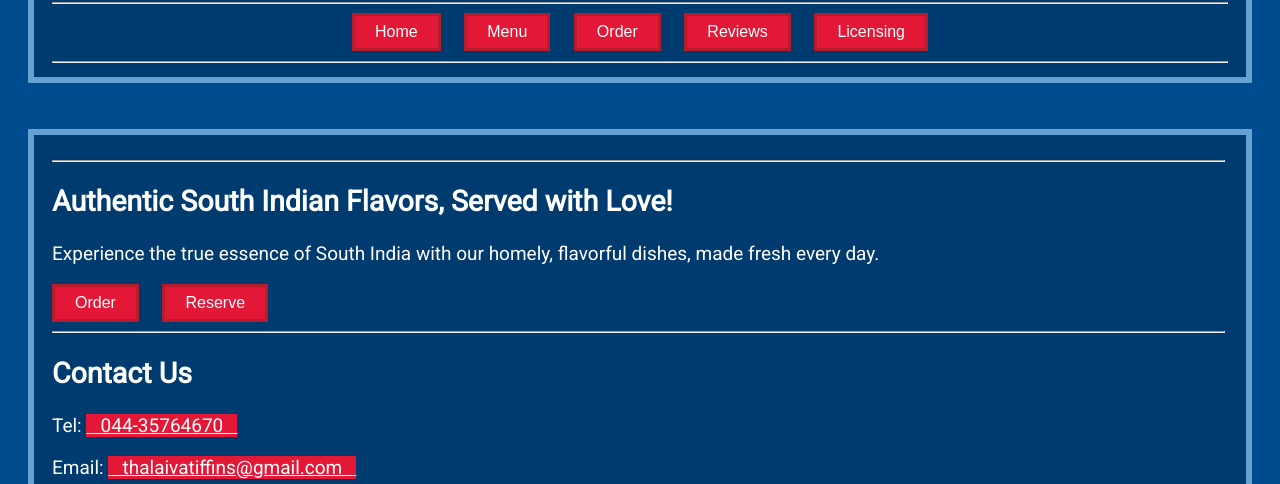
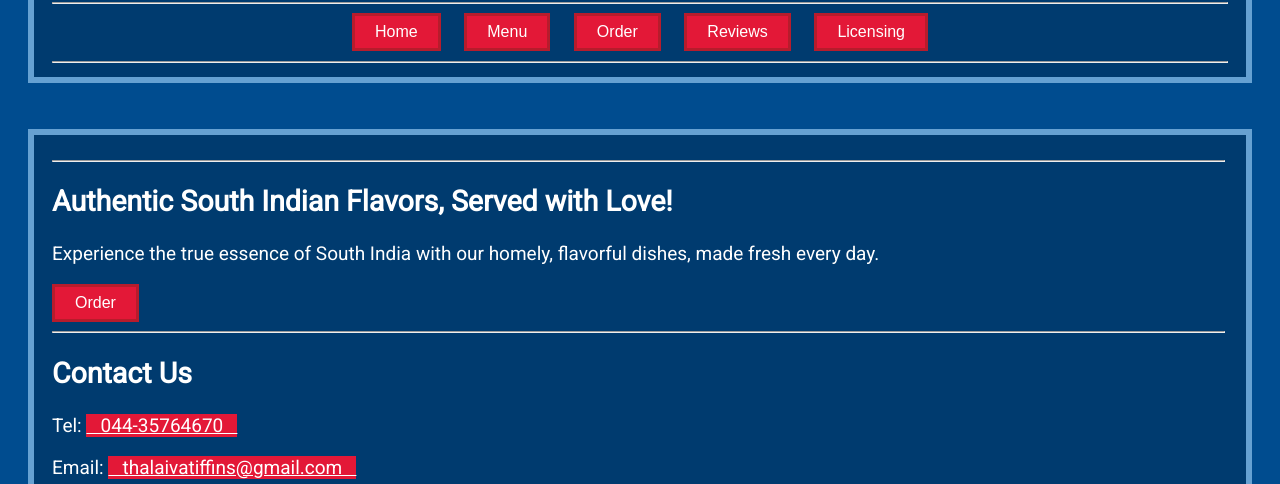
Before and after one commit to thalaivatiffins/Home-Page, a plain HTML site: page index.html in a window 1280 px wide. Shown: the part 316-800 px from the top of the page. Drawn offline with Linux system fonts and the light colour scheme.

Commit message:
Update index.html

```diff
--- a/index.html
+++ b/index.html
@@ -116,10 +116,6 @@ Licensing
 <button id="w-button">
 Order
 </button></a>&nbsp;&nbsp;&nbsp;&nbsp;
-<a href="https://thalaivatiffins-table.netlify.app">
-<button id="w-button">
-Reserve
-</button></a>
 <hr>
 <h2><b>Contact Us</b></h2>
 <p>Tel: <a href="tel:04435764670" id="w-hyperlink">&nbsp;&nbsp;&nbsp;044-35764670&nbsp;&nbsp;&nbsp;</a>
```
